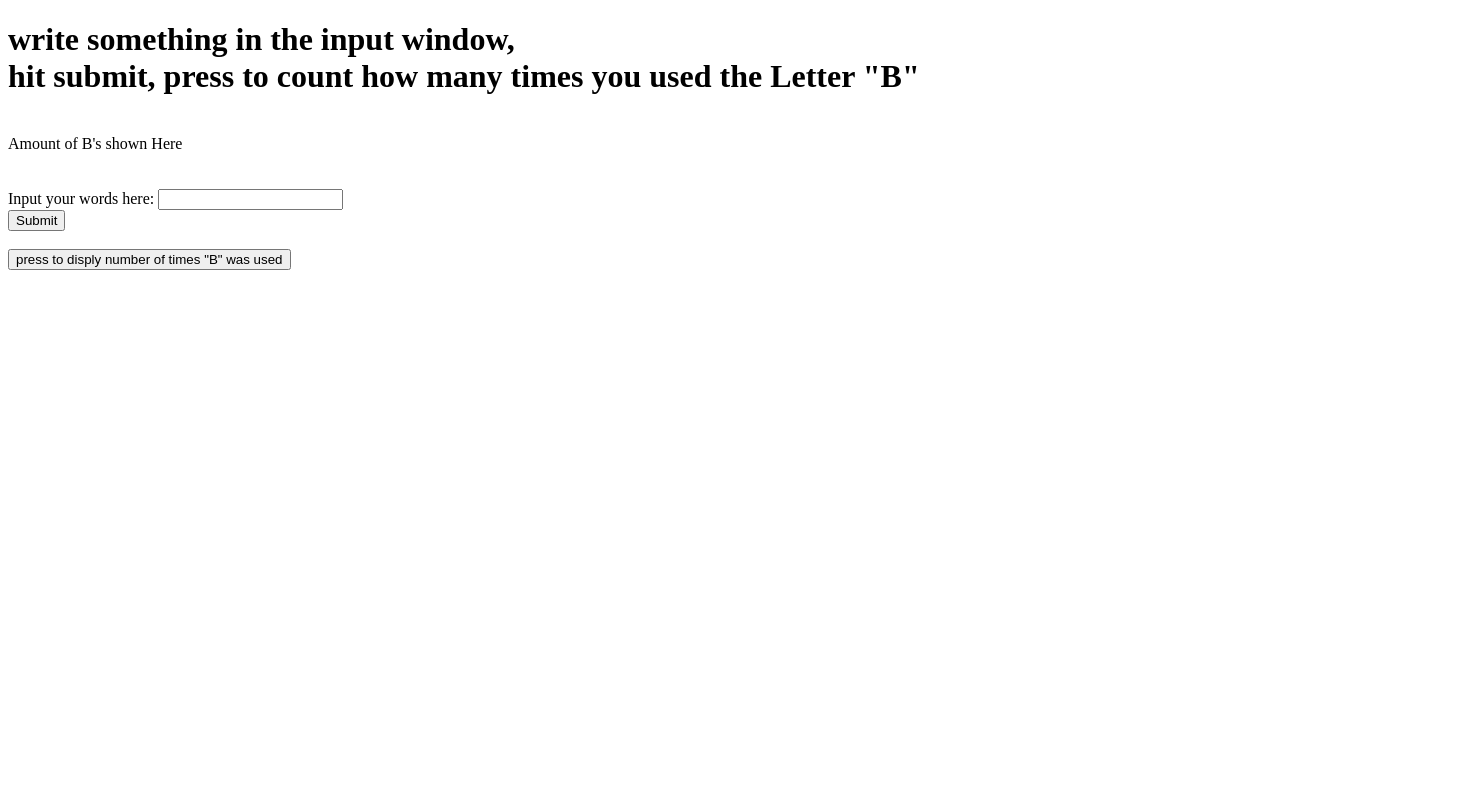
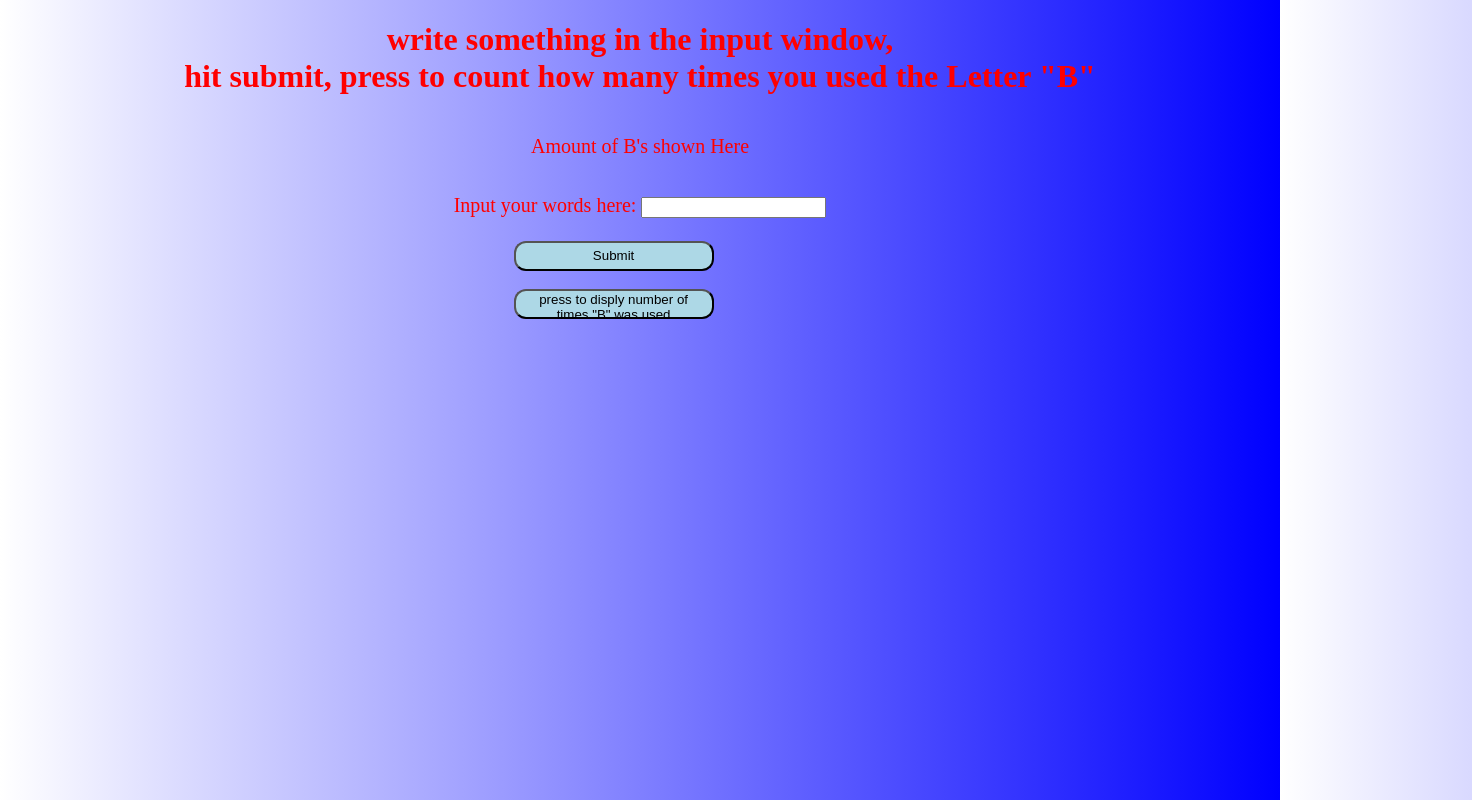
Before and after one commit to Brew906/counting_B, a plain HTML site: page index.html in a window 1280 px wide. Shown: the whole page, 1472 px wide, since content can reach past the window. Drawn offline with Linux system fonts and the light colour scheme.

Commit message:
coded the css file

```diff
--- a/index.html
+++ b/index.html
@@ -5,6 +5,7 @@ micbrewe@uat.edu-->
 <html>
     <head>
         <script src="code.js"></script>
+        <link href="style.css" rel="stylesheet" type="text/css" />
         <title>counting_B's</title>
      </head>
     <body>
@@ -15,14 +16,14 @@ micbrewe@uat.edu-->
             press to count how many times you used the Letter "B"
         </h1>
         <br>
-        <div id = "phraseInfo">Amount of B's shown Here</div>
+        <div class="d1" id = "phraseInfo">Amount of B's shown Here</div>
         <br>
         <br>
-        <form onsubmit="return false">
-         Input your words here:   <input type="text" id="inputWordsToCount"><br>
-         <input type="submit" onclick="varChangePhrase()">
+        <form class="c1" onsubmit="return false">
+         Input your words here:   <input type="text" id="inputWordsToCount"><br><br>
+         <input  class="lgbutton" type="submit" onclick="varChangePhrase()">
         </form>
         <br>
-        <button onclick="displayInfo()">press to disply number of times "B" was used</button>
+        <button class="lgbutton" onclick="displayInfo()">press to disply number of times "B" was used</button>
     </body>
 </html>
--- a/style.css
+++ b/style.css
@@ -0,0 +1,31 @@
+body {
+    background-color: green;
+    background-image: linear-gradient(90deg,white 0%,blue 100%);
+}
+h1 {
+    color: red;
+    text-align: center;
+}
+p{
+    color: red;
+    text-align: center;
+    font-size: 20px;
+}
+.lgbutton {
+    background-color: white;
+    width: 200px;
+    height: 30px;
+    border-radius: 12px;
+    background-color: lightblue;
+    margin-left:40%; margin-right:60%;
+}
+.d1{
+    color: red;
+    text-align: center;
+    font-size: 20px;
+}
+.c1{
+    color: red;
+    text-align: center;
+    font-size: 20px;
+}
```
